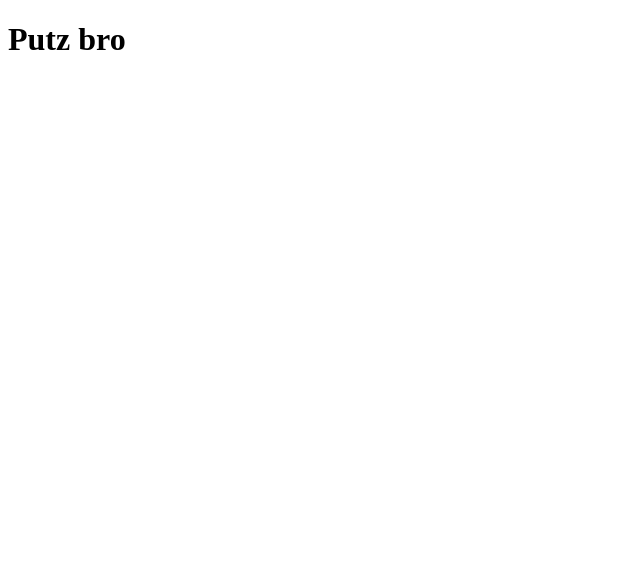
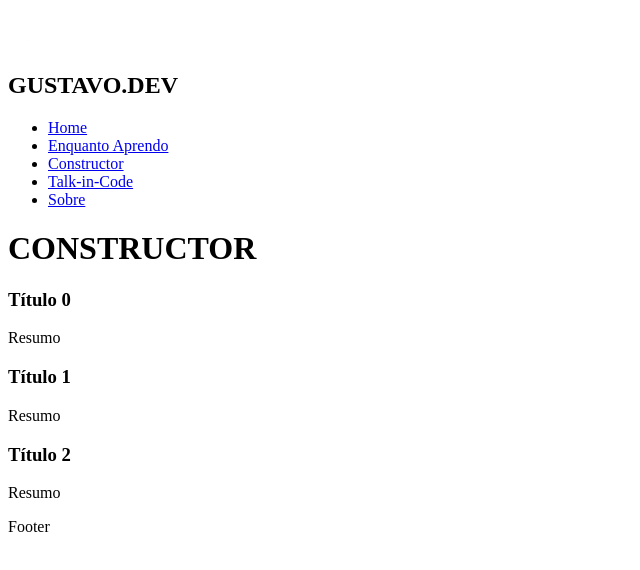
Before and after one commit to GustavoMont/Gustavo.dev, a Next.js app: page /categories/constructor in a window 1280 px wide. Before the commit this address had no page. Shown: the top 570 px of the page, without its empty margins (0-640 px from the left). Built offline with nearby package versions, Linux system fonts and the light colour scheme.

Commit message:
start pages structure

```diff
--- /dev/null
+++ b/components/common/Footer.tsx
@@ -0,0 +1,5 @@
+import React from "react";
+
+export default function Footer() {
+  return <div>Footer</div>;
+}
--- /dev/null
+++ b/components/common/Menu.tsx
@@ -0,0 +1,37 @@
+import Image from "next/image";
+import Link from "next/link";
+import React from "react";
+
+export default function Menu() {
+  const categories = [
+    { text: "Enquanto Aprendo", href: "enquanto-aprendo" },
+    { text: "Constructor", href: "constructor" },
+    { text: "Talk-in-Code", href: "talk-in-code" },
+  ];
+  return (
+    <nav>
+      <div>
+        <Image
+          src={"/images/logo.png"}
+          alt="Menino Mexendo no Computador"
+          width={40}
+          height={40}
+        />
+        <h1>GUSTAVO.DEV</h1>
+      </div>
+      <ul>
+        <li>
+          <Link href={"/"}>Home</Link>
+        </li>
+        {categories.map(({ text, href }, index) => (
+          <li key={index}>
+            <Link href={`/categories/${href}`}>{text}</Link>
+          </li>
+        ))}
+        <li>
+          <Link href={"/about"}>Sobre</Link>
+        </li>
+      </ul>
+    </nav>
+  );
+}
--- a/pages/_app.tsx
+++ b/pages/_app.tsx
@@ -1,7 +1,23 @@
 import type { AppProps } from "next/app";
+import Head from "next/head";
+import Footer from "../components/common/Footer";
+import Menu from "../components/common/Menu";
 
 function MyApp({ Component, pageProps }: AppProps) {
-  return <Component {...pageProps} />;
+  return (
+    <>
+      <Head>
+        <link
+          rel="shortcut icon"
+          href="/images/favicon.ico"
+          type="image/x-icon"
+        />
+      </Head>
+      <Menu />
+      <Component {...pageProps} />
+      <Footer />
+    </>
+  );
 }
 
 export default MyApp;
--- /dev/null
+++ b/pages/categories/[categorySlug].tsx
@@ -0,0 +1,64 @@
+import type { NextPage } from "next";
+import { useRouter } from "next/router";
+
+interface Post {
+  title: string;
+  abstract: string;
+}
+
+interface CategoriesProps {
+  posts: Post[];
+}
+
+const Categories = ({ posts }: CategoriesProps) => {
+  const router = useRouter();
+  const { categorySlug } = router.query;
+  return (
+    <div>
+      <h1>
+        {categorySlug?.toString().replace(/-/gi, " ").toLocaleUpperCase()}
+      </h1>
+      {posts.map(({ title, abstract }, id) => (
+        <div key={id} onClick={() => router.push(`/posts/${id}`)}>
+          <h3>{title}</h3>
+          <p>{abstract}</p>
+        </div>
+      ))}
+    </div>
+  );
+};
+
+export default Categories;
+
+export async function getStaticProps(context: any) {
+  const posts = [
+    {
+      title: "Título 0",
+      abstract: "Resumo",
+    },
+    {
+      title: "Título 1",
+      abstract: "Resumo",
+    },
+    {
+      title: "Título 2",
+      abstract: "Resumo",
+    },
+  ];
+  return {
+    props: {
+      posts,
+    },
+  };
+}
+
+export async function getStaticPaths() {
+  return {
+    paths: [
+      { params: { categorySlug: "enquanto-aprendo" } },
+      { params: { categorySlug: "constructor" } },
+      { params: { categorySlug: "talk-in-code" } },
+    ],
+    fallback: false,
+  };
+}
--- a/pages/index.tsx
+++ b/pages/index.tsx
@@ -1,4 +1,5 @@
 import type { NextPage } from "next";
+import Link from "next/link";
 
 const Home: NextPage = () => {
   return (
```
Also changed, not shown: pages/categories.tsx (deleted, +0 -11 lines), pages/posts/[id].tsx (added, +7 -0 lines), public/images/logo.png (added), 1 other file (tests, documents, lock files or other folders).
